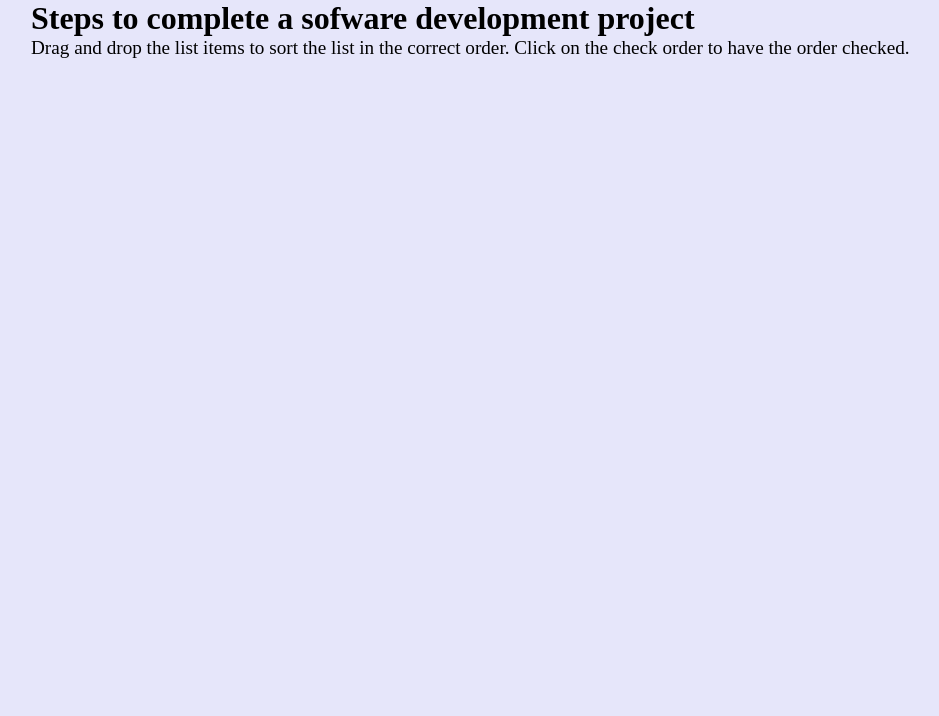
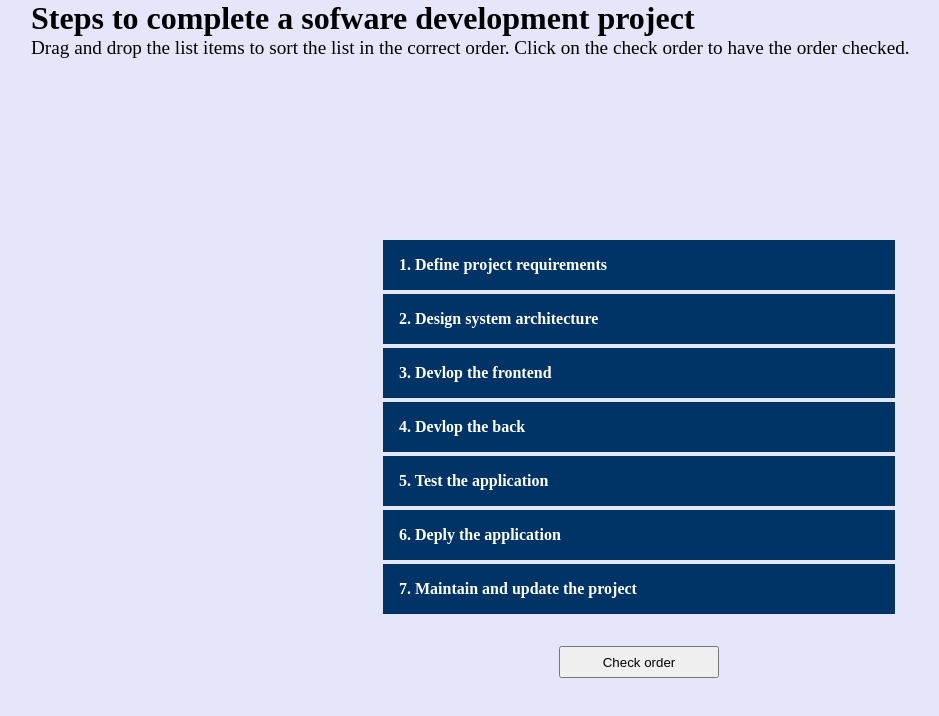
Before and after one commit to sbraende/draggable-list-workshop, a website built with Vite: page index.html in a window 1280 px wide. Shown: the whole page, without its empty margins (1-940 px from the left). Built offline with nearby package versions, Linux system fonts and the light colour scheme.

Commit message:
Create list items dynamically

```diff
--- a/src/css/reset.css
+++ b/src/css/reset.css
@@ -7,3 +7,8 @@
 button {
   cursor: pointer;
 }
+
+ol,
+ul {
+  list-style: none;
+}
--- a/src/css/style.css
+++ b/src/css/style.css
@@ -11,6 +11,11 @@ body {
 
 .header__description {
   font-size: var(--font-size-medium);
+}
+
+main {
+  width: 100%;
+  height: 100%;
 }
 
 .main-container {
@@ -30,3 +35,28 @@ body {
   flex-direction: column;
   gap: var(--spacing-x-small);
 }
+
+.list__item {
+  padding: var(--spacing-medium);
+  background-color: var(--color-background-dark);
+  color: white;
+  cursor: grab;
+  font-weight: 700;
+}
+
+.list__item--dragged {
+  background-color: var(--color-background-light);
+}
+
+.list__compare-button {
+  min-width: 160px;
+  min-height: 32px;
+}
+
+.correct {
+  background-color: lightgreen;
+}
+
+.incorrect {
+  background-color: darkred;
+}
--- a/src/js/app.js
+++ b/src/js/app.js
@@ -1 +1,3 @@
-console.log("hi");
+import createListItems from "./createListItems.js";
+
+document.addEventListener("DOMContentLoaded", createListItems);
--- /dev/null
+++ b/src/js/createListItems.js
@@ -0,0 +1,25 @@
+import stepsForSoftwareProjects from "./stepsData.js";
+
+const createListItems = () => {
+  const list = document.querySelector(".list");
+  list.innerHTML = "";
+
+  stepsForSoftwareProjects.forEach((step, index) => {
+    const listItem = document.createElement("li");
+    list.append(listItem);
+    listItem.textContent = `${index + 1}. ${step}`;
+    listItem.classList.add("list__item");
+    listItem.setAttribute("draggable", true);
+    listItem.setAttribute("data-index", index);
+  });
+
+  const compareButton = document.createElement("button");
+  document.querySelector(".main-container").append(compareButton);
+  compareButton.textContent = "Check order";
+  compareButton.classList.add("list__compare-button");
+
+  // compareButton.addEventListener("click", compareOrder)
+  // handleDragAndDrop();
+};
+
+export default createListItems;
--- /dev/null
+++ b/src/js/stepsData.js
@@ -0,0 +1,11 @@
+const stepsForSoftwareProjects = [
+  "Define project requirements",
+  "Design system architecture",
+  "Devlop the frontend",
+  "Devlop the back",
+  "Test the application",
+  "Deply the application",
+  "Maintain and update the project",
+];
+
+export default stepsForSoftwareProjects;
```
